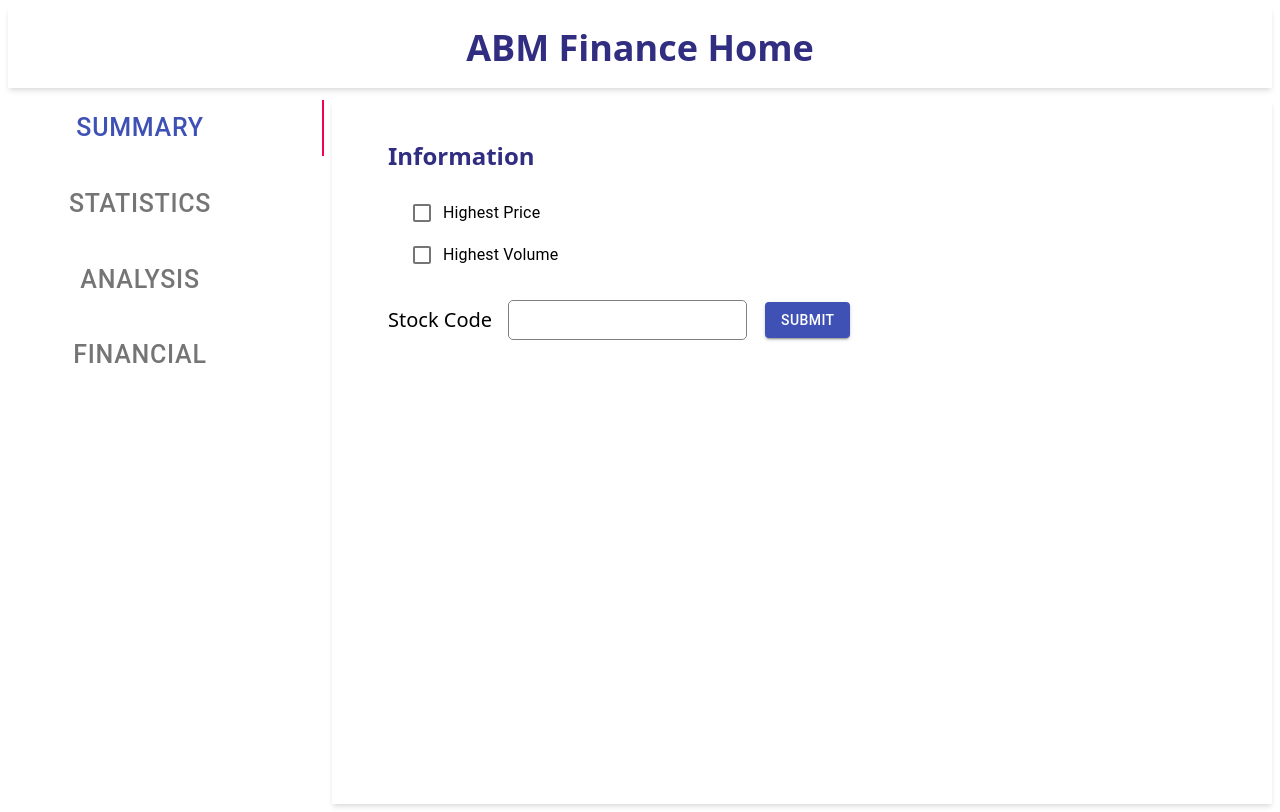
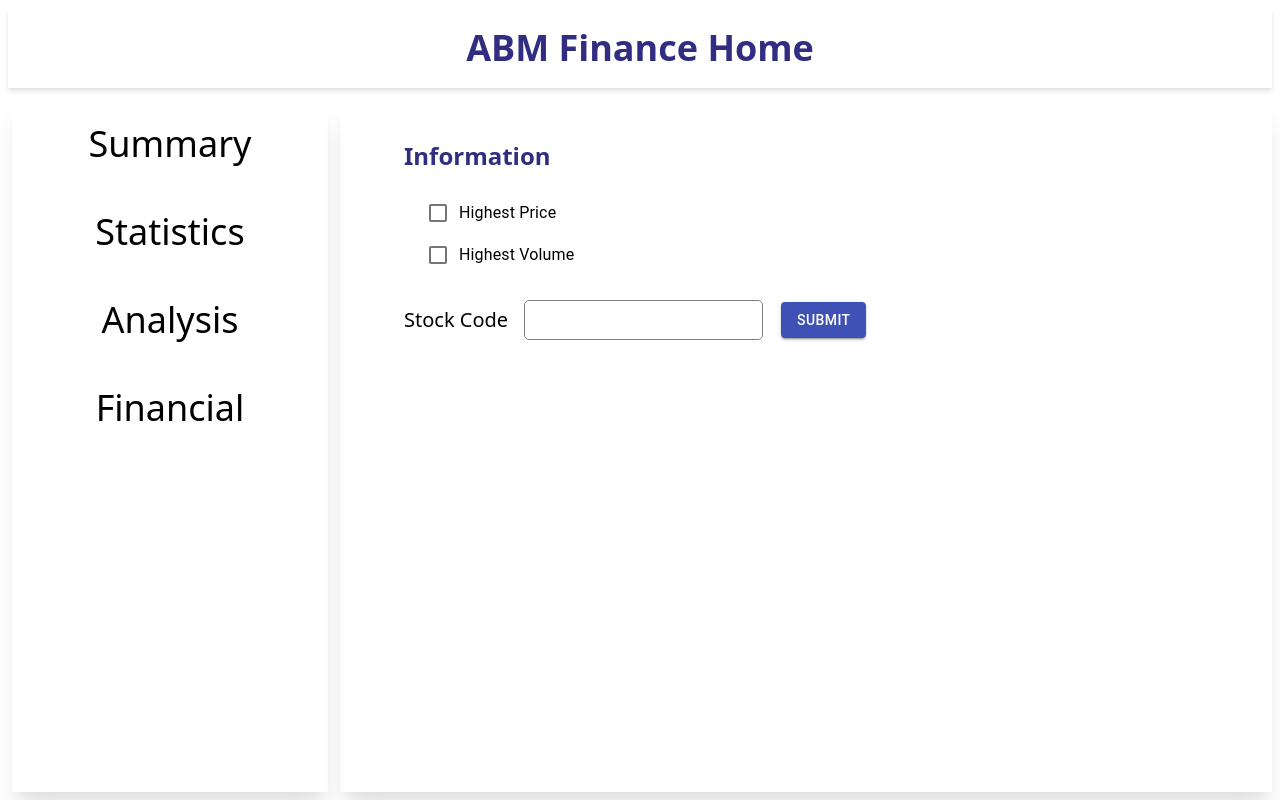
Before and after one commit to moulee40/stock-nav-pj, a React (Create React App) app: page / in a window 1280 px wide. Built offline with nearby package versions, Linux system fonts and the light colour scheme.

Commit message:
Main Layout Change

```diff
--- a/src/App.js
+++ b/src/App.js
@@ -1,9 +1,9 @@
 import './index.css'
-import Main from './components/Main'
+import Main from './components/Index'
 
 function App() {
   return (
-    <div className="m-2">
+    <div className="m-2 flex flex-grow">
       <Main/>
     </div>
   );
--- a/src/components/ExchangeStats/ExchangeStats.js
+++ b/src/components/ExchangeStats/ExchangeStats.js
@@ -98,7 +98,7 @@ class ExchangeStats extends React.Component {
       exchangeStatTableData,
     } = this.state;
     return (
-      <div className="flex ml-2 flex-grow shadow-xl">
+      <div className="flex ml-2 flex-grow">
         {!shouldDisplayTable && (
           <div className="flex flex-col ml-14 mt-10 ">
             <p className="text-2xl font-semibold text-indigo-900">Exchange</p>
--- a/src/components/FinancialCalculation/FinancialCalculation.js
+++ b/src/components/FinancialCalculation/FinancialCalculation.js
@@ -198,7 +198,7 @@ class FinancialCalculation extends React.Component {
     } = this.state;
     const { classes } = this.props;
     return (
-      <div className="flex ml-2 flex-grow  shadow-xl">
+      <div className="flex ml-2 flex-grow">
         {!isShouldDisplayGraph && (
           <div className="flex flex-col ml-14 mt-10 ">
             <p className="text-2xl font-semibold text-indigo-900">
--- /dev/null
+++ b/src/components/Index.js
@@ -0,0 +1,34 @@
+import React from "react";
+import Tab from "./Tab";
+import MenuItem from "./MenuItem";
+import MenuContent from "./MenuContent";
+
+class Index extends React.Component {
+  constructor(props) {
+    super(props);
+    this.state = {
+      currentNavItem : 0
+    };
+  }
+
+  handleMenuItemClick = index =>{
+    this.setState({currentNavItem:index});
+  }
+  render() {
+    const {currentNavItem} = this.state;
+    return (
+      <div className="space-y-3 flex flex-col flex-grow">
+        <p className="text-4xl font-semibold text-indigo-900 text-center shadow-md py-5">
+          ABM Finance Home
+        </p>
+        {/* <Tab /> */}
+        <div className="flex flex-grow space-x-3">
+          <div className="ml-1 w-1/4 shadow-xl"><MenuItem handleMenuItemClick={this.handleMenuItemClick}/></div>
+          <div className="mr-1 flex-grow shadow-xl"><MenuContent currentNavItem={currentNavItem}/></div>
+        </div>
+      </div>
+    );
+  }
+}
+
+export default Index;
--- a/src/components/Main.js
+++ /dev/null
@@ -1,24 +0,0 @@
-import React from "react";
-import Tab from "./Tab";
-class Main extends React.Component {
-  constructor(props) {
-    super(props);
-    this.state = {};
-  }
-  render() {
-    return (
-      <div className="space-y-3 flex flex-col">
-        <p className="text-4xl font-semibold text-indigo-900 text-center shadow-md py-5">
-          ABM Finance Home
-        </p>
-        <Tab />
-        {/* <div className="flex flex-grow">
-          <div className="w-1/4"><MenuItems/></div>
-          <div className="flex-grow">Menu Contents</div>
-        </div> */}
-      </div>
-    );
-  }
-}
-
-export default Main;
--- /dev/null
+++ b/src/components/MenuContent.js
@@ -0,0 +1,18 @@
+import React from 'react'
+import Overview from './Overview/Overview';
+import ExchangeStats from './ExchangeStats/ExchangeStats';
+import StockAnalysis from './StockAnalysis/StockAnalysis';
+import FinancialCalculation from './FinancialCalculation/FinancialCalculation';
+
+function MenuContent({currentNavItem}) {
+    return (
+        <div>
+        {currentNavItem === 0 && <Overview/>}
+        {currentNavItem === 1 && <ExchangeStats/>}
+        {currentNavItem === 2 && <StockAnalysis/>}
+        {currentNavItem === 3 && <FinancialCalculation/>}
+        </div>
+    )
+}
+
+export default MenuContent
--- /dev/null
+++ b/src/components/MenuItem.js
@@ -0,0 +1,16 @@
+import React from 'react'
+
+function MenuItem({handleMenuItemClick}) {
+    const menuItems = ['Summary', 'Statistics','Analysis','Financial']
+    return (
+        <div className="flex flex-col">
+           {menuItems.map((menuItem,index)=>{
+               return (
+                   <p key={index} onClick={e=>handleMenuItemClick(index)} className="text-4xl w-full text-center p-6 cursor-pointer hover:bg-gray-100">{menuItem}</p>
+               )
+           })}
+        </div>
+    )
+}
+
+export default MenuItem
--- a/src/components/Overview/Overview.js
+++ b/src/components/Overview/Overview.js
@@ -92,7 +92,7 @@ class Overview extends React.Component {
     } = this.state;
     const { classes } = this.props;
     return (
-      <div className="flex ml-2 flex-grow shadow-md">
+      <div className="flex ml-2 flex-grow">
         {!shouldDisplayTable && (
           <div className="flex flex-col ml-14 mt-10">
             <p className="text-2xl font-semibold text-indigo-900">
--- a/src/components/StockAnalysis/StockAnalysis.js
+++ b/src/components/StockAnalysis/StockAnalysis.js
@@ -206,7 +206,7 @@ class StockAnalysis extends React.Component {
       stockQuarterAnalysisChart,stockTrendChart,stockPriceComparisonGraph} = this.state;
     const { classes } = this.props;
     return (
-      <div className="flex ml-2 flex-grow shadow-xl">
+      <div className="flex ml-2 flex-grow">
         {!displayChart && (
           <div className="flex flex-col ml-14 mt-10">
             <p className="text-2xl font-semibold text-indigo-900">
--- a/src/index.css
+++ b/src/index.css
@@ -13,6 +13,7 @@
 
   #root{
       flex-grow: 1;
+      display: flex;
   }
 
 @tailwind utilities;
```
